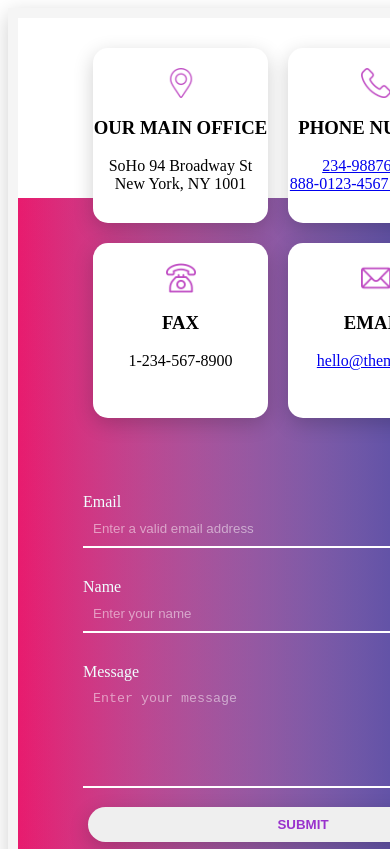
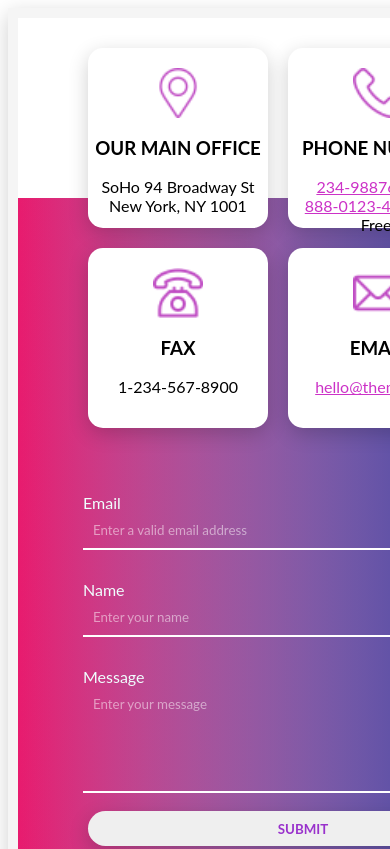
Before and after one commit to aywz01/GetInTouch, a plain HTML site: page index.html in a window 390 px wide. Shown: the top 849 px of the page. Drawn offline with Linux system fonts and the light colour scheme.

Commit message:
Last dsigns added- Reponsive

```diff
--- a/index.html
+++ b/index.html
@@ -10,25 +10,25 @@
 <body>
     <div class="container">
         <div class="top-section">
-            <div id="whole">
-                <div id="cards">
+            <div class="whole">
+                <div class="card">
                     <img src="pics/location.png"/>
                     <h3>OUR MAIN OFFICE</h3>
                     <p>SoHo 94 Broadway St New York, NY 1001</p>
                 </div>
-                <div id="cards">
+                <div class="card">
                     <img src="pics/telephone.png"/>
                     <h3>PHONE NUMBER</h3>
                     <p><a href="tel:234988765400">234-98876-5400</a></br>
                     <a href="tel:888-0123-4567">888-0123-4567 </a>(Toll Free)</p>
                 </div>
-                <div id="cards">
+                <div class="card">
                     <img src="pics/fax.png"/>
                     <h3>FAX</h3>
                     <p>1-234-567-8900</p>
 
                 </div>
-                <div id="cards">
+                <div class="card">
                     <img src="pics/mail.png"/>
                     <h3>EMAIL</h3>
                     <p><a href="mailto:hello@theme.com">hello@theme.com</a></p>
@@ -38,26 +38,26 @@
         </div>
         <div class="bottom-section">
             <div class="bottomsub1">
-                <div id="form">
+                <div class="form">
                     <form action="#">
                         <li>
                             <label for="mail">Email</label><br>
-                            <input type="email" id="input" name="mail" placeholder="Enter a valid email address"><br>
+                            <input type="email" class="input" name="mail" placeholder="Enter a valid email address" required><br>
 
                         <li>
                             <label for="name">Name</label><br>
-                            <input type="text" id="input" name="name" placeholder="Enter your name"><br>
+                            <input type="text" class="input" name="name" placeholder="Enter your name" required><br>
                         </li>
                         <li>
                             <label for="message">Message</label><br>
-                            <textarea id="input" name="Message" placeholder="Enter your message"></textarea> <br>
+                            <textarea class="input" name="Message" placeholder="Enter your message"></textarea> <br>
                         </li>
-                        <button type="submit" id="button" name="button">SUBMIT</button>
+                        <button type="submit" class="button" name="button">SUBMIT</button>
                     </form>
                 </div>
             </div>
             <div class="bottomsub2">
-                <div id="information-text">
+                <div class="information-text">
                     <h1>Get in touch</h1>
                     <h4><em>We can ensure reliability,
                         low cost fares and most important,
@@ -66,7 +66,7 @@
                         Totam fuga aliquam atque qui quasi,
                         quod libero impedit odio numquam dolores doloremque enim
                         iusto animi maxime, nam nesciunt nemo, error sint! </p>
-                    <div id="social-links">
+                    <div class="social-links">
                         <a href="https://www.facebook.com/" target="_blank"><img src="pics/facebook.png" alt="facebook"></a>
                         <a href="https://www.twitter.com/" target="_blank"><img src="pics/twitter.png" alt="twitter"></a>
                         <a href="https://www.instagram.com/" target="_blank"><img src="pics/instagram.png" alt="instagram"></a>
--- a/style.css
+++ b/style.css
@@ -2,8 +2,10 @@
 .bottom-section { grid-area: bottomsection; }
 .bottomsub1 { grid-area: bottomsub1; }
 .bottomsub2 { grid-area: bottomsub2; }
-#card  { grid-area: card; }
 
+*{
+    font-family: 'Lato', sans-serif;
+}
 
 .container{
     margin: auto;
@@ -12,7 +14,6 @@
         'topsection topsection topsection topsection topsection topsection'
         'bottomsection bottomsection bottomsection bottomsection  bottomsection bottomsection';
     background-color: whitesmoke;
-
     padding: 10px;
     width: 1050px;
     box-shadow:  0 6px 20px 0 rgba(0, 0, 0, 0.19);
@@ -27,9 +28,7 @@
     background:
         linear-gradient(to left, rgba(42,43,151,255), transparent),
         linear-gradient(to right, rgba(232,27,110,255), transparent);
-    width: 100%;
     display: grid;
-
     grid-template-areas:
     'bottomsub1 bottomsub1 bottomsub1 bottomsub2 bottomsub2 bottomsub2 ';
 }
@@ -48,17 +47,15 @@
     padding: 10px;
 }
 
-#form{
+.form{
     padding: 70px 30px 30px 40px;
-    margin: auto;
-
 }
 
-#input{
+.input{
     padding: 10px;
     background-color:transparent;
     border: none;
-    text-decoration: white;
+    color: white;
     border-bottom:  2px solid  white;
     width: 100%;
 }
@@ -66,7 +63,6 @@
 ::placeholder{
     color: white;
     opacity: 50%;
-    width: 100%;
 }
 
 li{
@@ -81,8 +77,7 @@ textarea{
     height: 85px;
 }
 
-
-#button{
+.button{
     display: block;
     margin-left: 20px;
     margin-right: auto;
@@ -90,36 +85,45 @@ textarea{
     color:darkorchid;
     font-weight:bolder;
     border-radius: 25px;
+    border: none;
     width: 100%;
-    border:none;
     box-shadow:  0 6px 20px 0 rgba(0, 0, 0, 0.19);
+
 }
 
-#information-text{
+.button:hover {
+    color: rgb(53, 80, 213);
+    cursor: pointer;
+  }
+
+.information-text{
     padding: 80px 50px 30px 50px;
     margin: auto;
     color: rgb(255, 255, 255);
 }
-#information-text h1{
+.information-text h1{
     font-weight:100;
     font-size:35px;
 }
 
-#information-text h4{
+.information-text h4{
     font-weight: bold;
 }
 
-#information-text p{
+.information-text p{
     opacity: 75%;
 }
 
-#social-links img{
+.social-links img{
     width: 24px;
     height: 24px;
     margin: 10px;
 }
+.social-links > a :hover {
+    transform: scale(1.1);
+    }
 
-#whole{
+.whole{
     padding: 10px;
     margin: 10px;
     position: relative;
@@ -128,8 +132,7 @@ textarea{
     grid-template-areas: 'card card card card';
 }
 
-#cards{
-
+.card{
     margin: 10px;
     background-color:white ;
     box-shadow:  0 6px 20px 0 rgba(0, 0, 0, 0.19);
@@ -137,10 +140,9 @@ textarea{
     height: 220px;
     border-radius: 15px;
     text-align: center;
-
 }
 
-#cards img{
+.card img{
     padding: 20px 20px 0px 20px;
     display: block;
     margin:auto;
@@ -148,36 +150,25 @@ textarea{
     height: 50px;
 }
 
+.card > p > a{
+    color: rgb(204, 50, 199);
+}
 
-@media only screen and (max-width:700px){
+
+@media only screen and (max-width:850px){
     .container{
         grid-template-areas:
     'topsection topsection topsection topsection '
     'bottomsection bottomsection bottomsection bottomsection';
-    grid-template-rows: 180px 1040px;
+    grid-template-rows: 180px 1000px;
 
     }
     .bottom-section{
      grid-template-areas:
      'bottomsub1  bottomsub1 '
      'bottomsub2  bottomsub2 ';
+     grid-template-rows: 500px 500px;
     }
-
-    #cards{
-        width: 175px;
-        height: 175px;
-        border-radius: 15px;
-        text-align: center;
-    }
-
-    #cards img{
-        display: block;
-        margin:auto;
-        width: 30px;
-        height: 30px;
-    }
-
-
 }
 @media only screen and (max-width:500px){
     .container{
@@ -195,19 +186,19 @@ textarea{
      grid-template-rows: 200px 500px 500px;
     }
 
-    #whole{
+    .whole{
         justify-content:center;
         grid-template-areas: 'card card';
     }
 
-    #cards{
-        width: 175px;
-        height: 175px;
+    .card{
+        width: 180px;
+        height: 180px;
         border-radius: 15px;
         text-align: center;
     }
 
-    #cards img{
+    .cards img{
         display: block;
         width: 30px;
         height: 30px;
```
Lines whose indentation alone changed are shown as unchanged.
